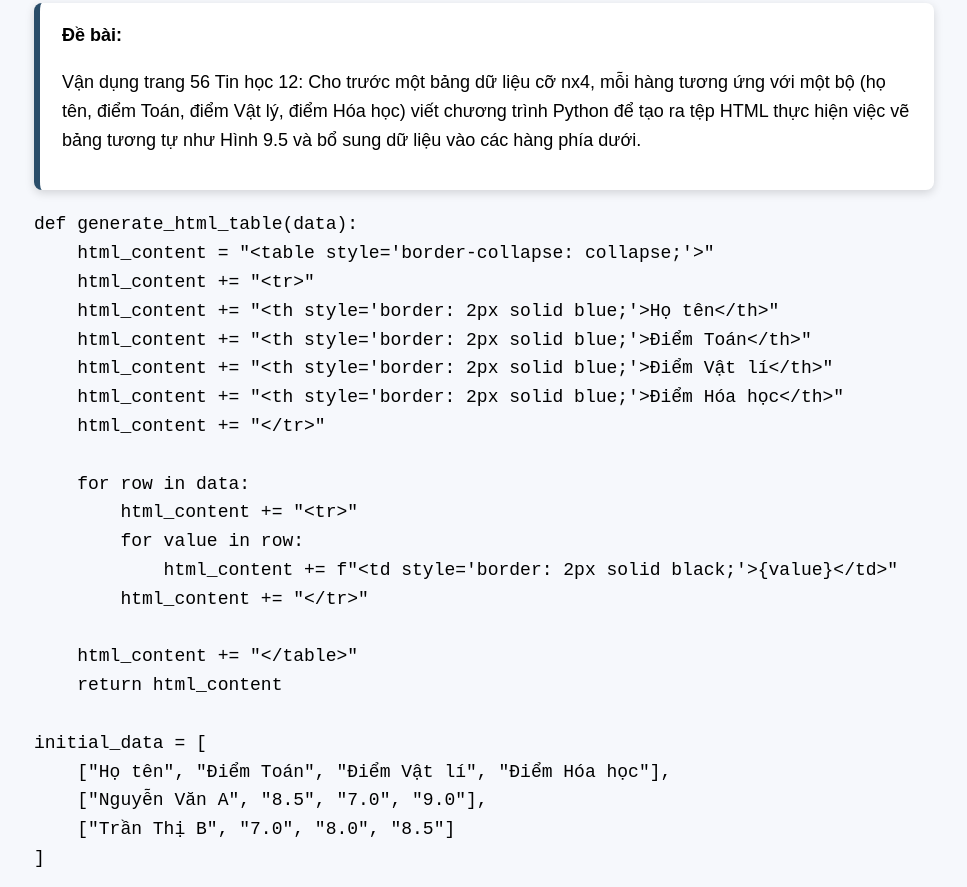
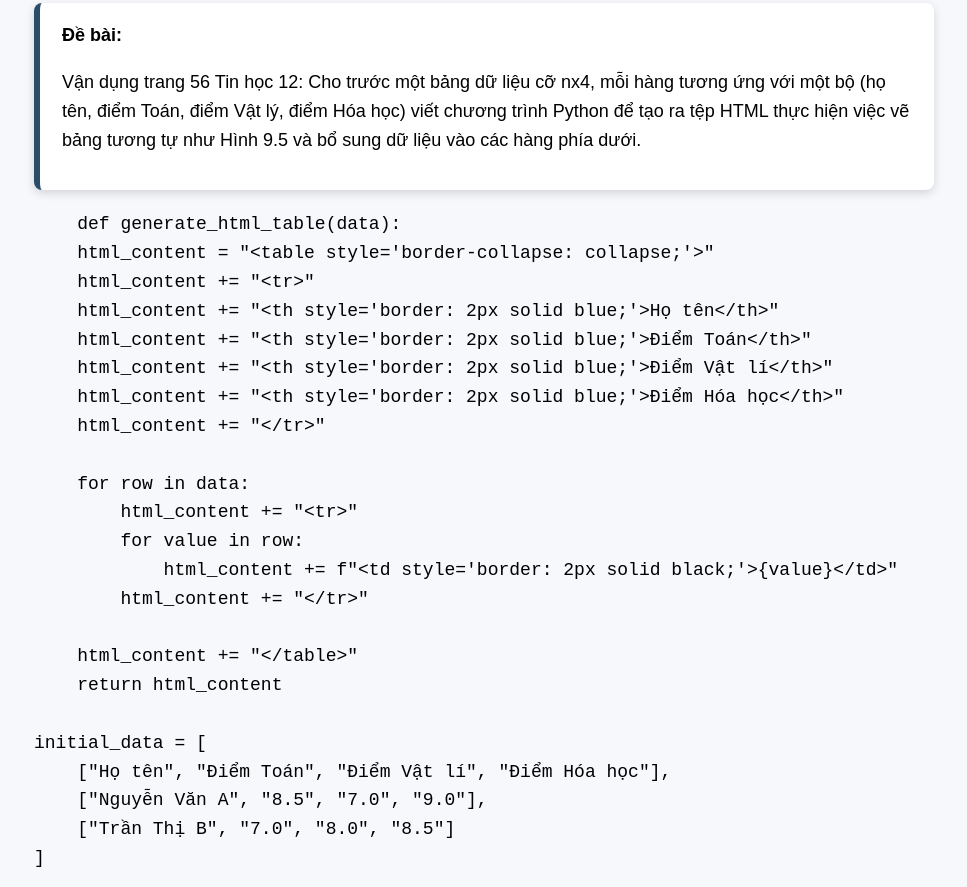
Before and after one commit to thanhphuong290908-stack/b-i-9, a plain HTML site: page index.html in a window 1280 px wide. Shown: the part 1113-2000 px from the top of the page, without its empty margins (156-1123 px from the left). Drawn offline with Linux system fonts and the light colour scheme.

Commit message:
Update index.html

```diff
--- a/index.html
+++ b/index.html
@@ -121,7 +121,8 @@
 </p>
 </div>
 
-<pre><code>def generate_html_table(data):
+       <pre>
+    def generate_html_table(data):
     html_content = "&lt;table style='border-collapse: collapse;'&gt;"
     html_content += "&lt;tr&gt;"
     html_content += "&lt;th style='border: 2px solid blue;'&gt;Họ tên&lt;/th&gt;"
@@ -157,6 +158,7 @@ html_content = generate_html_table(combined_data)
 with open("data_table.html", "w") as file:
     file.write(html_content)
 
-print("Tạo tệp HTML thành công!")</code></pre>
+print("Tạo tệp HTML thành công!")
+     </pre>
 
      </div>
```
